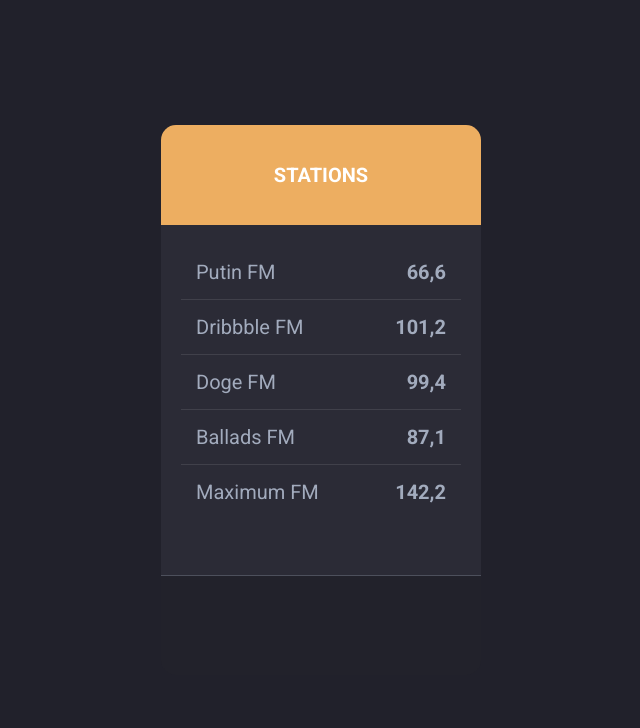
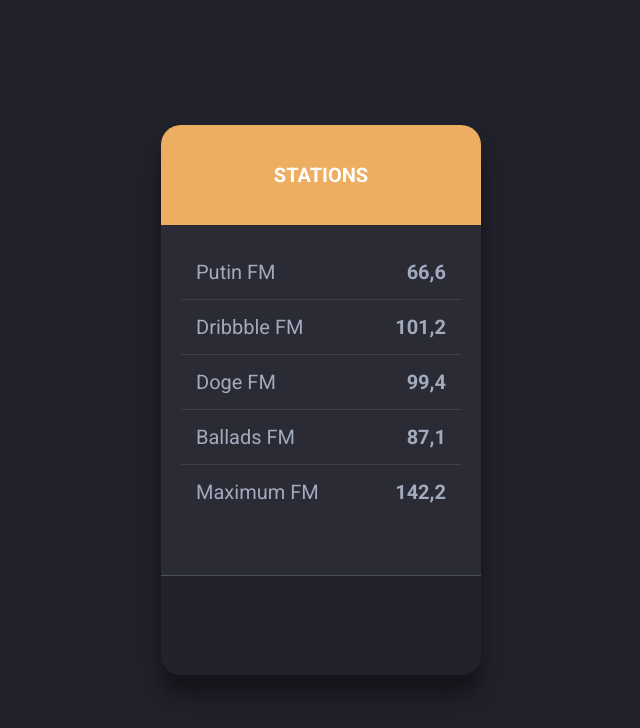
Before and after one commit to barbaraszott/radio, a React (Create React App) app: page / in a window 1280 px wide. Shown: the top 728 px of the page, without its empty margins (319-959 px from the left). Built offline with nearby package versions, Linux system fonts and the light colour scheme.

Commit message:
Add box-shadow to .radio-container, increase border-radius

```diff
--- a/src/App.scss
+++ b/src/App.scss
@@ -14,6 +14,8 @@ body {
 .radio-container {
 	width: 320px;
 	max-height: 600px;
+	box-shadow: 0px 20px 20px 0px #14141a;
+	border-radius: 20px;
 }
 
 .radio-header {
@@ -23,7 +25,7 @@ body {
 	display: flex;
 	align-items: center;
 	justify-content: center;
-	border-radius: 15px 15px 0 0;
+	border-radius: 20px 20px 0 0;
 	text-align: center;
 	text-transform: uppercase;
 	font-weight: bold;
@@ -65,7 +67,7 @@ body {
 	height: 100px;
 	background: #22222b;
 	border-top: 1px solid #4d505c;
-	border-radius: 0 0 15px 15px;
+	border-radius: 0 0 20px 20px;
 	display: flex;
 	justify-content: center;
 	align-items: center;
```
